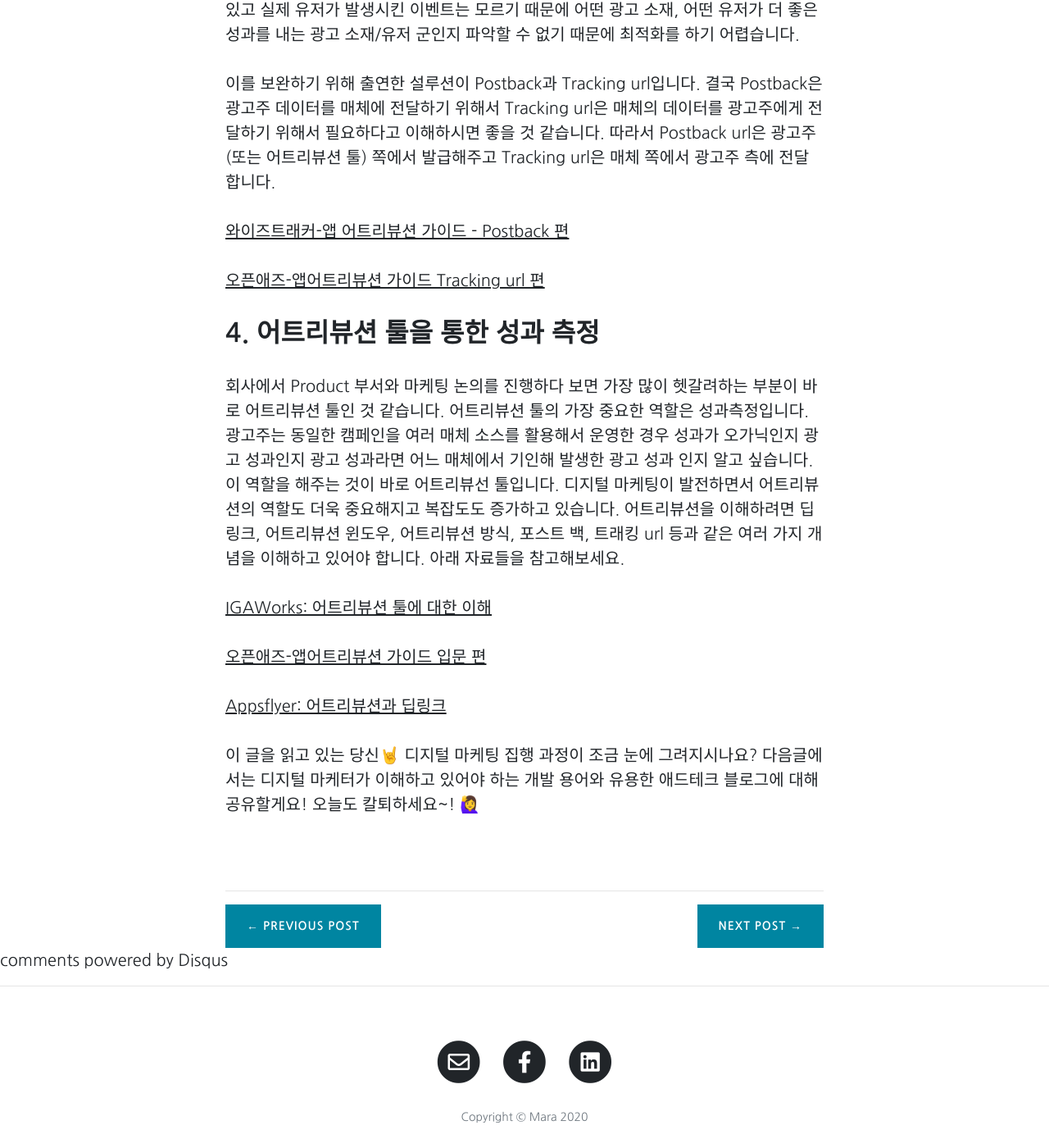
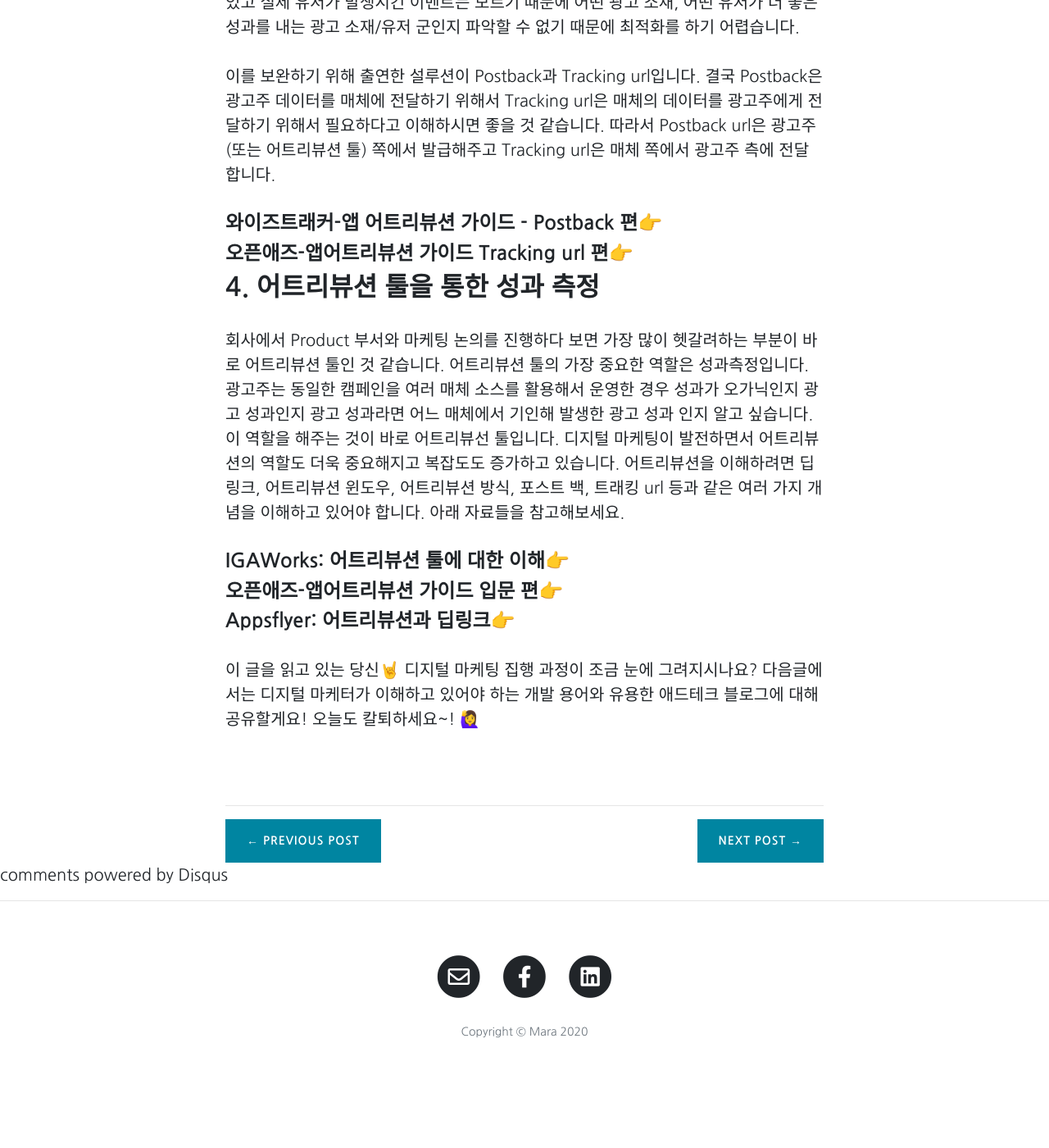
Before and after one commit to Marapro88/mara, a Jekyll site: the page built from _posts/2020-04-26-digital-marketing-cheat-key-2.md, in a window 1280 px wide and 1400 px high, scrolled down 4027 px. Shown: the whole window at 82% size. Built offline with Jekyll 4.4.1, drawn with Linux system fonts in a browser that asks for light colours; comment, search, counter and statistics services are not loaded; after the commit the page ends 5361 px from its top, so only the background shows below that; some of the changed text lies outside the part shown.

Commit message:
0523 마케터 치트키 링크 수정

```diff
--- a/_posts/2020-04-26-digital-marketing-cheat-key-2.md
+++ b/_posts/2020-04-26-digital-marketing-cheat-key-2.md
@@ -44,13 +44,13 @@
 
 주요 타겟층도 명확하고 KPI까지 결정짓고 나면 예산 내에서 가장 적합한 매체를 선정하면 됩니다. 매체마다 제시하는 광고 단가가 조금씩 다르고 대부분의 매체가 최소 광고 집행 금액 조건이 있습니다. 하지만 무엇보다 가장 중요한 요소는 자사가 목표로 하는 주요 타겟층과 얼마나 유사한 트래픽을 보유하고 있는지, 그리고 KPI를 효과적으로 달성할 수 있는 광고 상품과 과금 방식을 기술적으로 잘 구현하는지 여부입니다. 이러한 여러 요소를 종합적으로 따져본 후 가장 적합한 매체를 결정하면 됩니다.
 
-### [매체 종류에 대한 설명 바로가기👉](https://www.mobiinside.co.kr/2017/10/17/kdy-marketing-media/)<br>
+#### [매체 종류에 대한 설명 바로가기👉](https://www.mobiinside.co.kr/2017/10/17/kdy-marketing-media/)
 
 ## 2. 광고 상품
 
 매체가 광고주에게 판매하는 상품을 말합니다. 광고 상품도 앱이 처음 출연했을 때는 단순히 앱 내 지면을 활용하는 DA 상품만 존재하다고 HTML5의 발전에 힘입어 플레이어블 광고, 리치미디어 광고 형태가 출연하게 되었고 잠금화면을 활용한 광고, 유튜브를 필두로 한 동영상 광고, SNS 발전에 힘입어 인플루언서 광고 등 다양한 형태의 광고들이 존재합니다.
 
-### [광고 상품에 대한 설명 바로가기 👉](https://brunch.co.kr/@woozooin/117)<br>
+#### [광고 상품에 대한 설명 바로가기👉](https://brunch.co.kr/@woozooin/117)
 
 ## 3. 매체에서 광고 송출
 
@@ -78,19 +78,19 @@
 
 이를 보완하기 위해 출연한 설루션이 Postback과 Tracking url입니다. 결국 Postback은 광고주 데이터를 매체에 전달하기 위해서 Tracking url은 매체의 데이터를 광고주에게 전달하기 위해서 필요하다고 이해하시면 좋을 것 같습니다. 따라서 Postback url은 광고주(또는 어트리뷰션 툴) 쪽에서 발급해주고 Tracking url은 매체 쪽에서 광고주 측에 전달합니다.
 
-[와이즈트래커-앱 어트리뷰션 가이드 - Postback 편](https://bit.ly/2VI04am)
+#### [와이즈트래커-앱 어트리뷰션 가이드 - Postback 편👉](https://bit.ly/2VI04am)
 
-[오픈애즈-앱어트리뷰션 가이드 Tracking url 편](https://bit.ly/3eBbpSg)
+#### [오픈애즈-앱어트리뷰션 가이드 Tracking url 편👉](https://bit.ly/3eBbpSg)
 
 ## 4. 어트리뷰션 툴을 통한 성과 측정
 
 회사에서 Product 부서와 마케팅 논의를 진행하다 보면 가장 많이 헷갈려하는 부분이 바로 어트리뷰션 툴인 것 같습니다. 어트리뷰션 툴의 가장 중요한 역할은 성과측정입니다. 광고주는 동일한 캠페인을 여러 매체 소스를 활용해서 운영한 경우 성과가 오가닉인지 광고 성과인지 광고 성과라면 어느 매체에서 기인해 발생한 광고 성과 인지 알고 싶습니다. 이 역할을 해주는 것이 바로 어트리뷰선 툴입니다. 디지털 마케팅이 발전하면서 어트리뷰션의 역할도 더욱 중요해지고 복잡도도 증가하고 있습니다. 어트리뷰션을 이해하려면 딥링크, 어트리뷰션 윈도우, 어트리뷰션 방식, 포스트 백, 트래킹 url 등과 같은 여러 가지 개념을 이해하고 있어야 합니다. 아래 자료들을 참고해보세요.
 
-[IGAWorks: 어트리뷰션 툴에 대한 이해](https://platum.kr/archives/86107)
+#### [IGAWorks: 어트리뷰션 툴에 대한 이해👉](https://platum.kr/archives/86107)
 
-[오픈애즈-앱어트리뷰션 가이드 입문 편](https://bit.ly/2xxte4l)
+#### [오픈애즈-앱어트리뷰션 가이드 입문 편👉](https://bit.ly/2xxte4l)
 
-[Appsflyer: 어트리뷰션과 딥링크](https://bit.ly/2KzKA3h)
+#### [Appsflyer: 어트리뷰션과 딥링크👉](https://bit.ly/2KzKA3h)
 
 이 글을 읽고 있는 당신🤘 디지털 마케팅 집행 과정이 조금 눈에 그려지시나요? 다음글에서는 디지털 마케터가 이해하고 있어야 하는 개발 용어와 유용한 애드테크 블로그에 대해 공유할게요!
 오늘도 칼퇴하세요~! 🙋‍♀️
```
